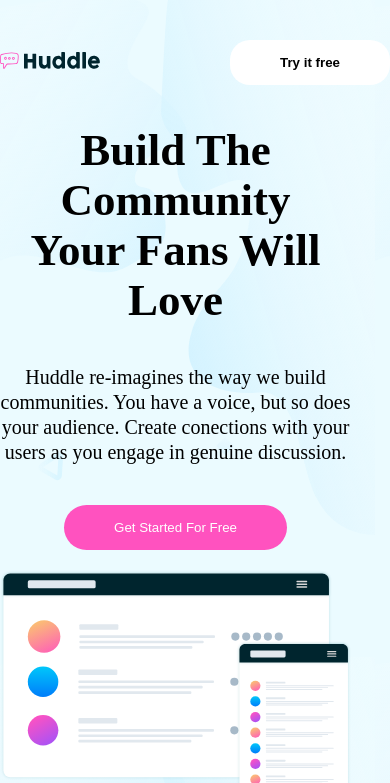
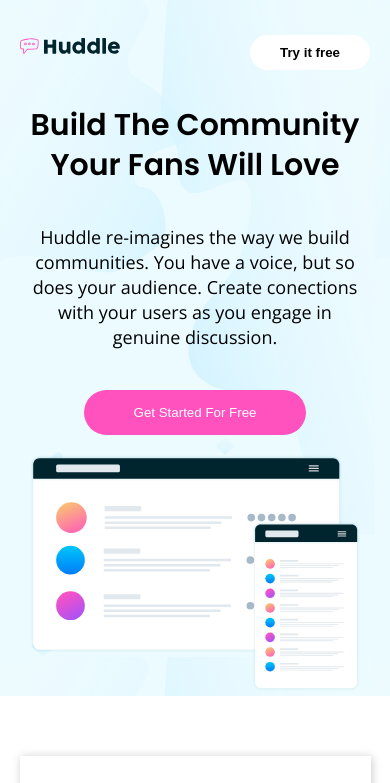
Before and after one commit to saheedibrahim/landing-page, a plain HTML site: page index.html in a window 390 px wide. Shown: the top 783 px of the page. Drawn offline with nearby package versions, Linux system fonts and the light colour scheme.

Commit message:
import font

```diff
--- a/index.html
+++ b/index.html
@@ -4,7 +4,6 @@
     <meta charset="UTF-8" />
     <meta http-equiv="X-UA-Compatible" content="IE=edge" />
     <meta name="viewport" content="width=device-width, initial-scale=1.0" />
-    <!-- <link rel="stylesheet" href="path/to/font-awesome/css/font-awesome.min.css"> -->
     <link rel="stylesheet" href="https://cdnjs.cloudflare.com/ajax/libs/font-awesome/6.1.1/css/all.min.css" integrity="sha512-KfkfwYDsLkIlwQp6LFnl8zNdLGxu9YAA1QvwINks4PhcElQSvqcyVLLD9aMhXd13uQjoXtEKNosOWaZqXgel0g==" crossorigin="anonymous" referrerpolicy="no-referrer" />
 
     <link rel="icon" href="./images/favicon-32x32.png" />
@@ -82,12 +81,11 @@
       </div>
     </main>
     <footer class="footer">
-      <img src="./images/logo copy.svg" alt="" />
+      <img src="./images/logo.svg" class="logo" alt="" />
       <div class="foot">
         <div class="foot_1">
           <div class="address">
               <img src="./images/icon-location.svg" class="" alt="location icon" />
-
             <p>
               Lorem ipsum dolor sit amet consectetur <br />
               adipisicing elit, sed do eiusmod tempor <br />
@@ -122,7 +120,7 @@
           <i class="fa-brands fa-facebook"></i>
           <i class="fa-brands fa-twitter"></i>
           <i class="fa-brands fa-instagram"></i>
-          <p>Copyright 2018 Huddle. All rights reserved.</p>
+          <p><span>&copy;</span> Copyright 2018 Huddle. All rights reserved.</p>
         </div>
       </div>
     </footer>
--- a/style.css
+++ b/style.css
@@ -1,23 +1,31 @@
+@import url('https://fonts.googleapis.com/css2?family=Nunito:ital,wght@0,200;0,300;0,400;0,500;0,600;0,700;0,800;0,900;1,200;1,300;1,400;1,500;1,600;1,700;1,800;1,900&family=Oxygen:wght@300;700&family=Poppins:ital,wght@0,600;1,600&display=swap');
+@import url('https://fonts.googleapis.com/css2?family=Nunito:ital,wght@0,200;0,300;0,400;0,500;0,600;0,700;0,800;0,900;1,200;1,300;1,400;1,500;1,600;1,700;1,800;1,900&family=Open+Sans:ital,wght@0,400;0,700;1,400;1,700&family=Oxygen:wght@300;700&family=Poppins:ital,wght@0,600;1,600&display=swap');
+
+
 * {
   margin: 0;
   padding: 0;
   box-sizing: border-box;
 }
+
+body{
+  font-family: 'Open Sans', sans-serif;
+  font-size: 18px;
+}
 .header {
   background-image: url(./images/bg-hero-desktop.svg);
   background-color: hsl(193, 100%, 96%);
   padding: 0 50px 0 50px;
-  /* display: flex;
-justify-content: space-around;
-align-items: center;
-padding-top: 40px; */
-  /* padding-left: 20px; */
+}
+h1, h2{
+
+font-family: 'Poppins', sans-serif;
 }
 
 .header header {
   display: flex;
   justify-content: space-between;
-  align-items: center;
+  /* align-items: center; */
   padding-top: 40px;
   /* padding-left: 20px; */
 }
@@ -46,7 +54,7 @@ padding-top: 40px; */
   margin-bottom: 40px;
 }
 .h-left-side p {
-  font-size: 20px;
+  /* font-size: 20px; */
   line-height: 25px;
   margin-bottom: 40px;
 }
@@ -96,7 +104,6 @@ main {
 .flowing-right p,
 .your-users-left p {
   line-height: 20px;
-  font-size: 16px;
   font-weight: bold;
   opacity: 0.5;
 }
@@ -167,6 +174,9 @@ main {
   height: 15px;
   margin-right: 15px;
 }
+.footer .logo{
+  filter: invert(100%) sepia(100%) saturate(0%) hue-rotate(108deg) brightness(104%) contrast(104%);
+}
 .footer ul {
   list-style-type: none;
 }
@@ -188,13 +198,29 @@ main {
     padding: 0;
   }
 
-  .header .first-sect,
+.header header {
+  padding: 35px 20px;
+}
+.header header button {
+  padding: 10px 30px;
+}
+
   .flowing,
   .grow-t,
   .your-users,
   .foot {
     display: block;
     width: 90%;
+  }
+
+  .header .first-sect{
+    display: block;
+    width: 100%;
+    padding: 0 30px 0 30px;
+  }
+  .h-left-side h1 {
+    font-size: 30px;
+    line-height: 40px;
   }
   .first-sect .h-left-side,
   .first-sect .h-right-side,
```
